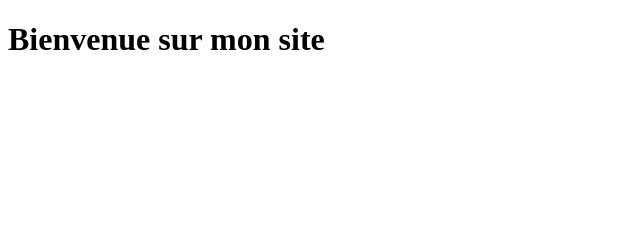
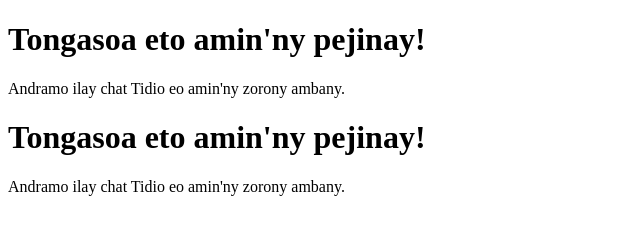
Before and after one commit to Urmin27/Example-111, a plain HTML site: page index.html in a window 1280 px wide. Shown: the whole page, without its empty margins (0-640 px from the left). Drawn offline with Linux system fonts and the light colour scheme.

Commit message:
Update index.html

```diff
--- a/index.html
+++ b/index.html
@@ -1,26 +1,34 @@
 <!DOCTYPE html>
-<html lang="fr">
+<html lang="mg">
 <head>
     <meta charset="UTF-8">
     <meta name="viewport" content="width=device-width, initial-scale=1.0">
-    <title>Mon Site</title>
+    <title>Ohatra Tidio Chat</title>
 </head>
 <body>
 
-    <h1>Bienvenue sur mon site</h1>
+    <h1>Tongasoa eto amin'ny pejinay!</h1>
+    <p>Andramo ilay chat Tidio eo amin'ny zorony ambany.</p>
 
-    <!-- Tawk.to Live Chat -->
-    <script type="text/javascript">
-    var Tawk_API=Tawk_API||{}, Tawk_LoadStart=new Date();
-    (function(){
-    var s1=document.createElement("script"),s0=document.getElementsByTagName("script")[0];
-    s1.async=true;
-    s1.src='https://embed.tawk.to/67b432d4b32723190b4b17c7/default';
-    s1.charset='UTF-8';
-    s1.setAttribute('crossorigin','*');
-    s0.parentNode.insertBefore(s1,s0);
-    })();
-    </script>
+    <!-- Tidio Chat Script -->
+    <script src="//code.tidio.co/qohm2j6hy5em7agru8tgjkx0b52hw6wj.js" async></script>
 
 </body>
 </html>
+<!DOCTYPE html>
+<html lang="mg">
+<head>
+    <meta charset="UTF-8">
+    <meta name="viewport" content="width=device-width, initial-scale=1.0">
+    <title>Ohatra Tidio Chat</title>
+</head>
+<body>
+
+    <h1>Tongasoa eto amin'ny pejinay!</h1>
+    <p>Andramo ilay chat Tidio eo amin'ny zorony ambany.</p>
+
+    <!-- Tidio Chat Script -->
+    <script src="//code.tidio.co/qohm2j6hy5em7agru8tgjkx0b52hw6wj.js" async></script>
+
+</body>
+</html>
```
